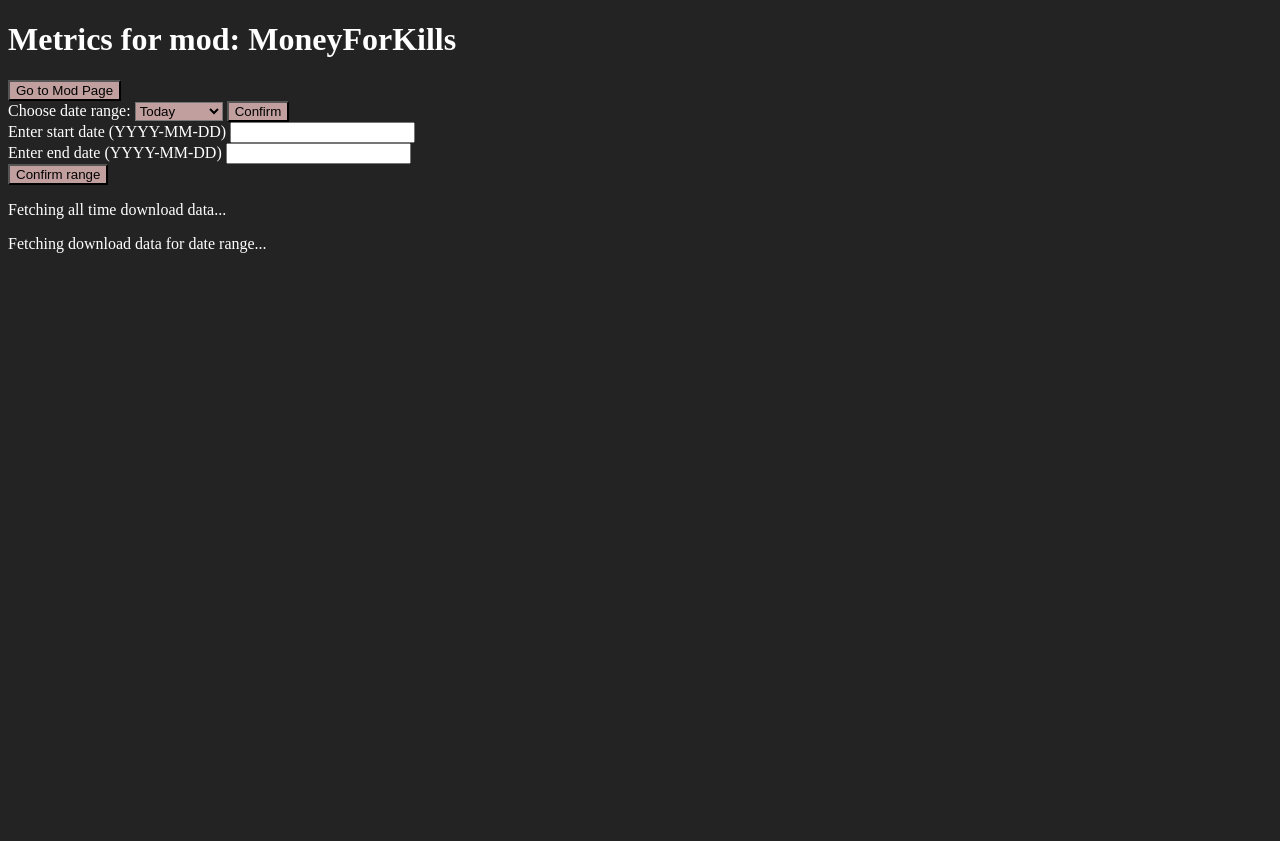
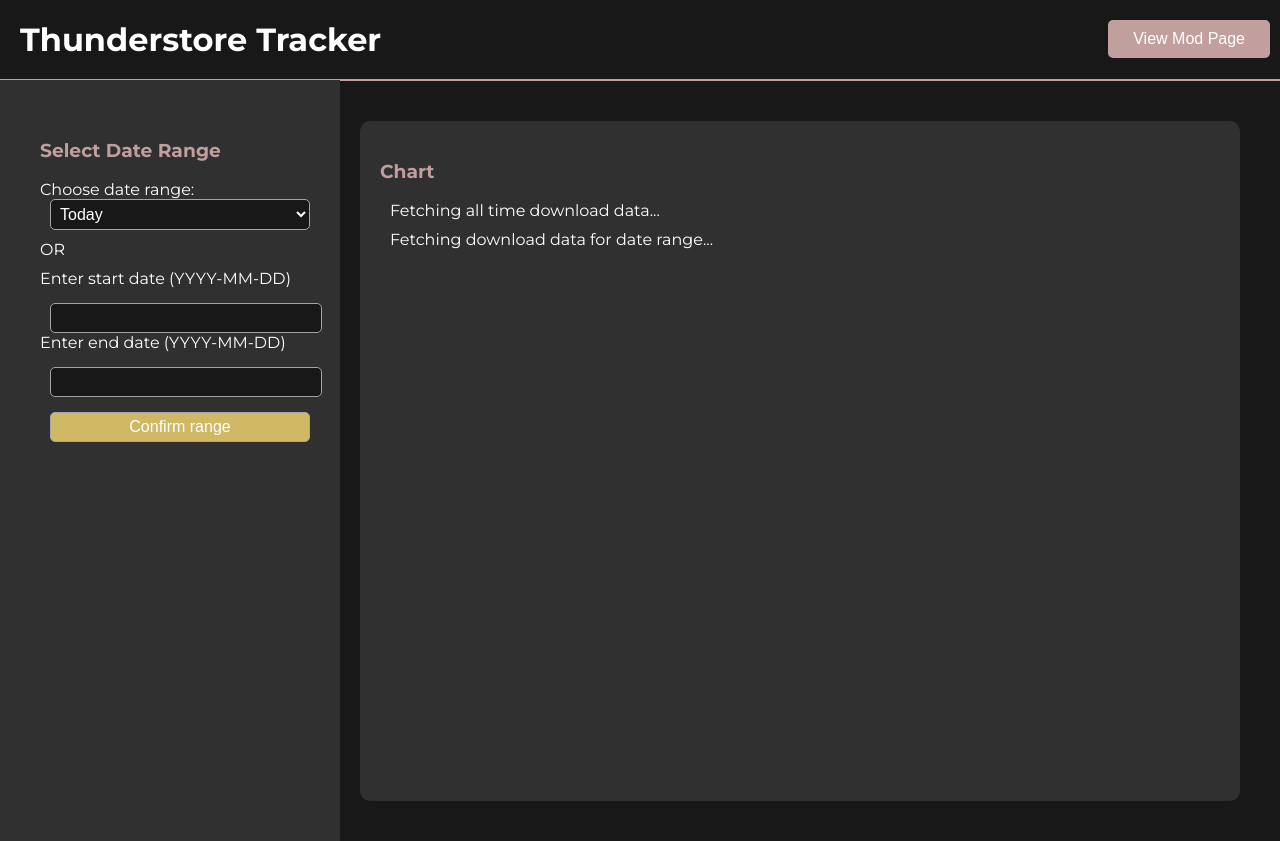
Before and after one commit to slopefields/MFK-Download-Tracker, a website: page index.html in a window 1280 px wide. Before the commit the page ends 800 px from the top, so only its background shows below. Drawn offline with Linux system fonts and the light colour scheme.

Commit message:
Create basic UI

```diff
--- a/index.html
+++ b/index.html
@@ -4,30 +4,36 @@
 <head>
     <meta charset="UTF-8">
     <meta name="viewport" content="width=device-width, initial-scale=1.0">
-    <title>Thunderstore Analytics</title>
+    <title>Thunderstore Tracker</title>
     <link rel="stylesheet" href="styles.css">
 </head>
 
-<body class="gray">
+<body>
     <!-- Header -->
-    <h1>Metrics for mod: MoneyForKills</h1>
+    <div class="header">
+        <h1>Thunderstore Tracker</h1>
+        <a href="https://thunderstore.io/c/lethal-company/p/Plotection/MoneyForKills/" target="_blank">
+            <button class="view-mod-btn">View Mod Page</button>
+        </a>
+    </div>
 
-    <!-- Mod Page Button -->
-    <a href="https://thunderstore.io/c/lethal-company/p/Plotection/MoneyForKills/" target=_blank>
-        <button class="rose">Go to Mod Page</button><br>
-    </a>
-
-    <!-- Date Dropdown -->
-    <label for="date-range" id="">Choose date range:</label>
-    <select name="date-range" id='date-range-dropdown' class="rose">
+    <!-- Main Container -->
+    <div class="main-container">
+        <!-- Left Sidebar -->
+        <div class="sidebar">
+            <div class="container">
+                <!-- Select Date Range -->
+                <h3>Select Date Range</h3>
+                <label for="date-range">Choose date range:</label>
+                <select name="date-range" id="date-range-dropdown" class="rose">
                     <option value="today">Today</option>
                     <option value="week">This Week</option>
                     <option value="month">This Month</option>
                     <option value="year">This Year</option>
                 </select>
 
-    <!-- Button to Confirm Dropdown Selection-->
-    <button class="rose" id="confirm-dropdown-button">Confirm</button>
+                <!-- OR -->
+                <p>OR</p>
 
                 <!-- Custom Date Input -->
                 <form>
@@ -39,18 +45,30 @@
 
                 <!-- Button to Confirm Dates-->
                 <button class="rose" id="confirm-form-button">Confirm range</button>
+            </div>
+        </div>
 
-    <!-- Download Display-->
-    <p id='downloads-total'>Fetching all time download data...</p>
-    <p id='downloads-ranged'>Fetching download data for date range...</p>
-    <script src='script.js'></script>
+        <!-- Main Content Area -->
+        <div class="content">
+            <!-- Download Display & Chart Area -->
+            <div class="download-display">
 
-    <!-- Chart -->
+            </div>
+
+            <!-- Main Area -->
+            <div class="main-area">
+                <h3>Chart</h3>
                 <div>
+                    <p id="downloads-total">Fetching all time download data...</p>
+                    <p id="downloads-ranged">Fetching download data for date range...</p>
                     <canvas id="downloadsChart"></canvas>
                 </div>
+            </div>
+        </div>
+    </div>
 
-    <script src='downloads-chart.js'></script>
+    <script src="script.js"></script>
+    <script src="downloads-chart.js"></script>
 </body>
 
 </html>
--- a/styles.css
+++ b/styles.css
@@ -1,24 +1,136 @@
+@import url('https://fonts.googleapis.com/css2?family=Montserrat:wght@400;700&display=swap');
+
 body {
-    background-color: #232323;
-    color: white;
+    background-color: #181818;
+    color: #FFFFFF;
+    font-family: 'Montserrat', sans-serif;
+    margin: 0;
+    padding: 0;
 }
 
-.rose {
-    background-color: #c19f9e;
+.header {
+    display: flex;
+    justify-content: space-between;
+    padding: 20px;
+    background-color: #181818;
+    border-bottom: 2px solid #c19f9e;
 }
 
-.mustard {
-    background-color: #d1b864;
+h1 {
+    margin: 0;
 }
 
-.dark-gray {
-    background-color: #303030;
+.view-mod-btn {
+    background-color: #c19f9e;
+    color: white;
+    padding: 10px 20px;
+    border: none;
+    cursor: pointer;
+    border-radius: 5px;
+    font-size: 16px;
 }
 
-.jet {
-    background-color: #2B2C28;
+.view-mod-btn:hover {
+    box-shadow: 0 0 10px #4A90E2;
 }
 
-.night {
-    background-color: #131515;
+.main-container {
+    display: flex;
+    padding: 20px;
 }
+
+.sidebar {
+    width: 300px;
+    background-color: #303030;
+    height: 100vh;
+    padding: 20px;
+    position: fixed;
+    left: 0;
+    top: 80px;
+}
+
+.content {
+    margin-left: 320px;
+    width: calc(100% - 320px);
+    padding: 20px;
+    display: flex;
+    flex-direction: column;
+}
+
+.container {
+    background-color: #303030;
+    margin-bottom: 20px;
+    padding: 20px;
+    border-radius: 10px;
+}
+
+h3 {
+    color: #c19f9e;
+}
+
+label,
+p {
+    font-size: 16px;
+    margin: 10px 0;
+}
+
+select,
+input,
+button {
+    margin-left: 10px;
+    padding: 5px;
+    font-size: 16px;
+    border-radius: 5px;
+    border: 1px solid #a6a6a6;
+    background-color: #181818;
+    color: white;
+    width: 100%;
+}
+
+select:focus,
+input:focus {
+    border-color: #c19f9e;
+    /* Rose focus color */
+}
+
+button {
+    background-color: #d1b864;
+    color: white;
+    cursor: pointer;
+}
+
+button:hover {
+    background-color: #c1a056;
+    box-shadow: 0 0 10px #4A90E2;
+}
+
+#downloads-total,
+#downloads-ranged {
+    font-size: 16px;
+    margin-left: 10px;
+}
+
+.main-area {
+    background-color: #303030;
+    padding: 20px;
+    border-radius: 10px;
+    height: 80vh;
+}
+
+#downloadsChart {
+    margin-top: 20px;
+    width: 100%;
+    height: 400px;
+}
+
+#form-start-date {
+    margin-top: 15px;
+}
+
+#form-end-date {
+    margin-top: 15px;
+}
+
+#confirm-form-button {
+    margin-top: 15px;
+}
```
Lines whose indentation alone changed are shown as unchanged.
